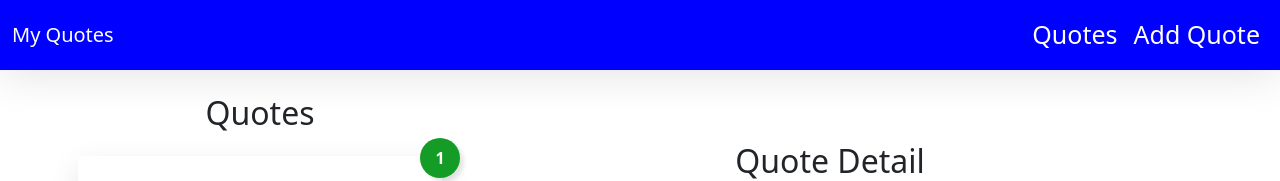
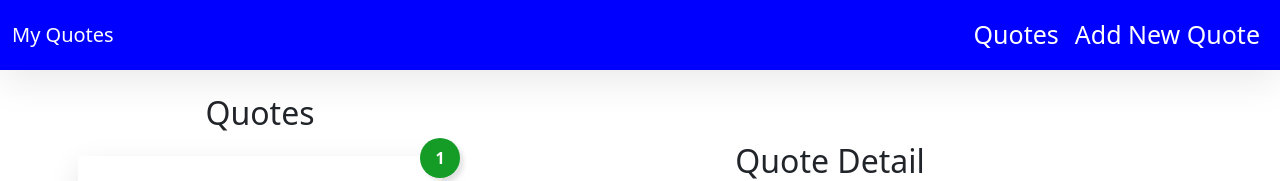
Before and after one commit to Martha-NYagikuyu/Angular-Project, an Angular app: page / in a window 1280 px wide. Shown: the top 181 px of the page. Built offline with nearby package versions, Linux system fonts and the light colour scheme.

Commit message:
fixing navbar

```diff
--- a/src/app/components/navbar/navbar.component.html
+++ b/src/app/components/navbar/navbar.component.html
@@ -13,7 +13,7 @@
             </a>
           </li>
           <li class="nav-item">
-            <a class="nav-link text-white" aria-current="page" routerLink="/add-quote">Add Quote</a>
+            <a class="nav-link text-white" aria-current="page" routerLink="/add-quote">Add New Quote</a>
           </li>
         </ul>
       </div>
```
